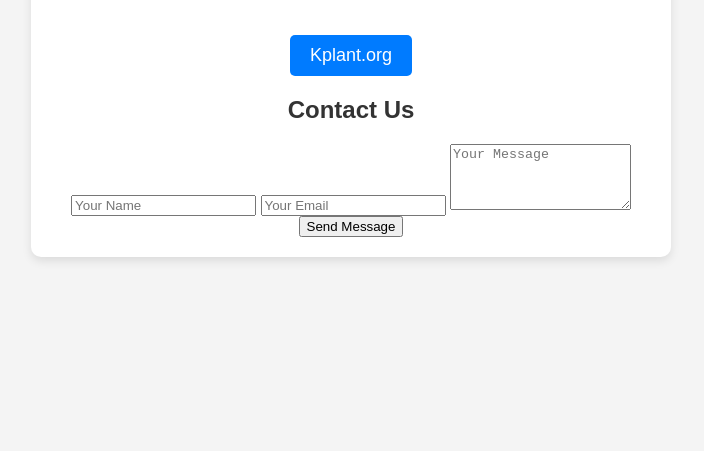
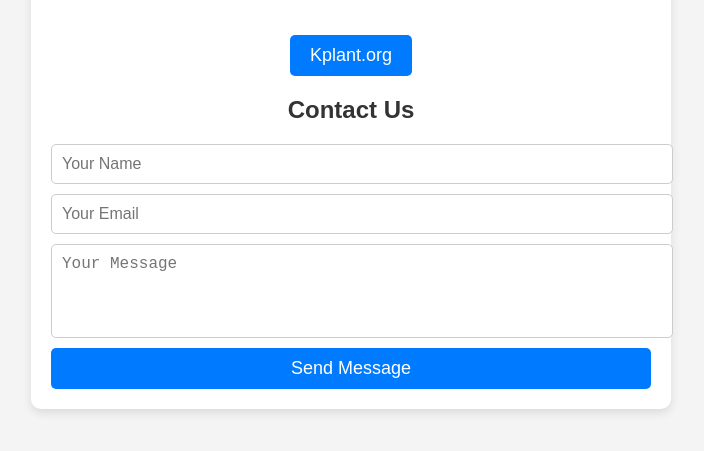
Before and after one commit to sim-cha/Kplant.live-website, a plain HTML site: page index.html in a window 1280 px wide. Shown: the part 627-1078 px from the top of the page, without its empty margins (289-993 px from the left). Before the commit the page ends 942 px from the top, so only its background shows below. Drawn offline with Linux system fonts and the light colour scheme.

Commit message:
Update index.html

```diff
--- a/index.html
+++ b/index.html
@@ -56,6 +56,39 @@
         .btn:hover {
             background-color: #0056b3;
         }
+        /* Contact Form Styling */
+form {
+    display: flex;
+    flex-direction: column;
+    gap: 10px;
+    margin-top: 20px;
+}
+
+input, textarea {
+    width: 100%;
+    padding: 10px;
+    border: 1px solid #ccc;
+    border-radius: 5px;
+    font-size: 16px;
+}
+
+textarea {
+    resize: none;
+}
+
+button {
+    background-color: #007bff;
+    color: white;
+    padding: 10px 15px;
+    border: none;
+    border-radius: 5px;
+    cursor: pointer;
+    font-size: 18px;
+}
+
+button:hover {
+    background-color: #0056b3;
+}
     </style>
 </head>
 <body>
```
